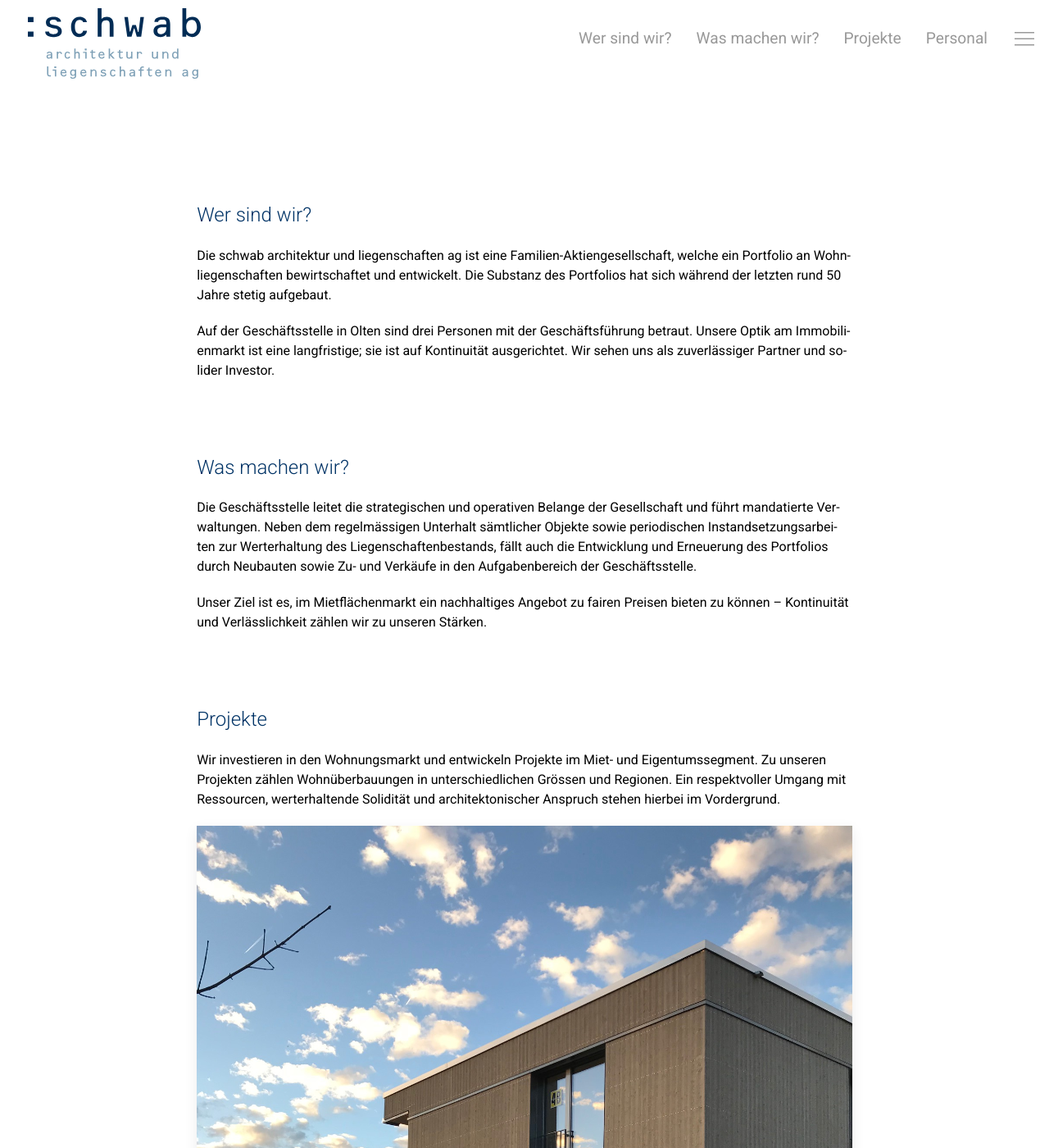
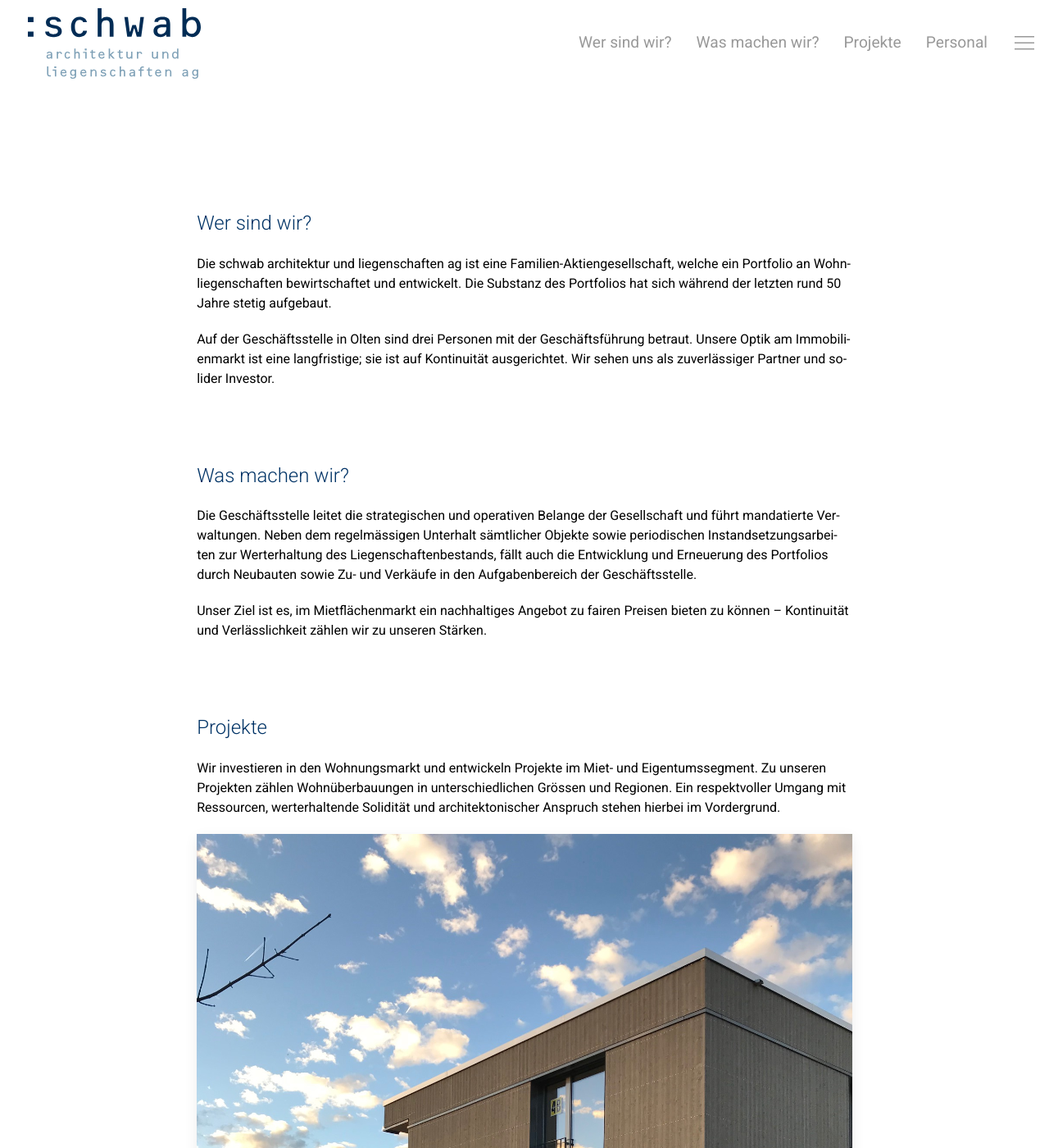
Before and after one commit to sal-ag/sal-ag.github.io, a Jekyll site: the page built from index.html, in a window 1280 px wide and 1400 px high. Shown: the whole window at 82% size. Built offline with Jekyll 4.4.1, drawn with Linux system fonts in a browser that asks for light colours.

Commit message:
Update custom.scss

```diff
--- a/assets/css/custom.scss
+++ b/assets/css/custom.scss
@@ -26,13 +26,17 @@
             max-width: 12em;
             padding-top: 1ex;
             padding-left: 1em;
+            padding-bottom: 1ex;
             transition: max-width 0.2s;
         }
     }
 }
+
+/*
 .uk-navbar-container.uk-sticky.uk-active img {
         max-width: 9em;
 }
+*/
 
 .people {
     h5 { margin-top: 1ex; }
```
